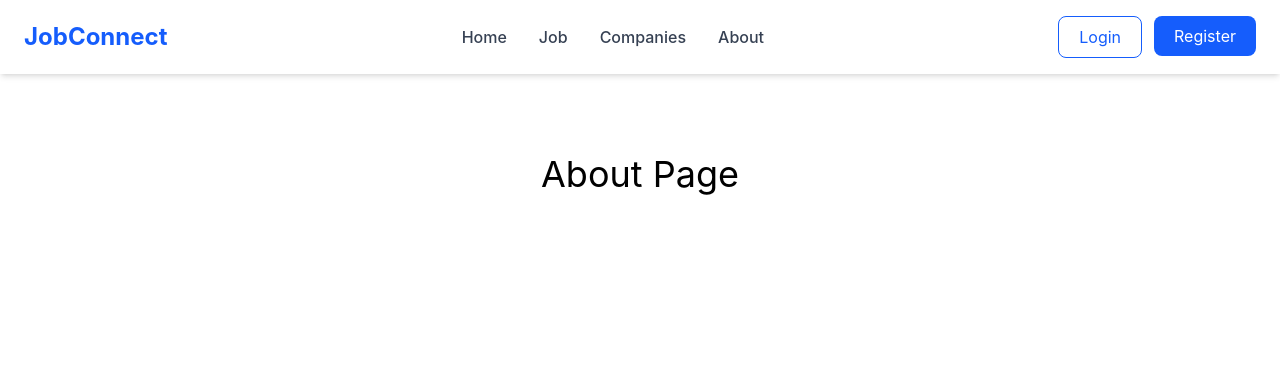
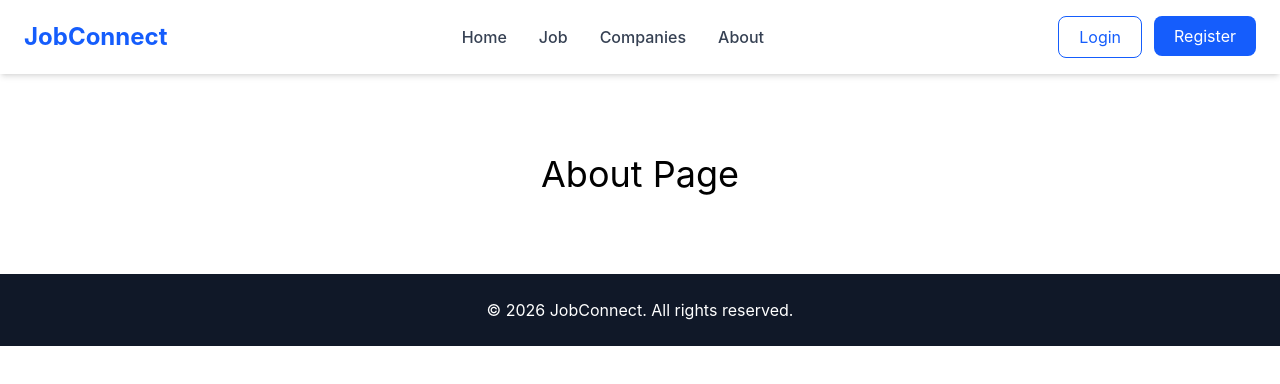
Before and after one commit to Abhishek-Chauhan5/Job-Connect, a React (Vite) app: page /about in a window 1280 px wide. Shown: the top 384 px of the page. Built offline with nearby package versions, Linux system fonts and the light colour scheme.

Commit message:
Added React Router and footer

```diff
--- a/src/App.jsx
+++ b/src/App.jsx
@@ -5,6 +5,7 @@
 import Login from "./pages/Login/Login";
 import Register from "./pages/Register/Register";
 import About from "./pages/About/About";
+import Footer from "./components/Footer/Footer"
 import { Routes, Route } from "react-router-dom";
 
 
@@ -20,6 +21,7 @@
         <Route path="/register" element={<Register />} />
         <Route path="/about" element={<About />} />
       </Routes>
+      <Footer/>
     </>
   );
 }
--- /dev/null
+++ b/src/components/Footer/footer.jsx
@@ -0,0 +1,9 @@
+const Footer = () => {
+  return (
+    <footer className="bg-gray-900 text-white text-center py-6 mt-20">
+      <p>© 2026 JobConnect. All rights reserved.</p>
+    </footer>
+  );
+};
+
+export default Footer;
```
